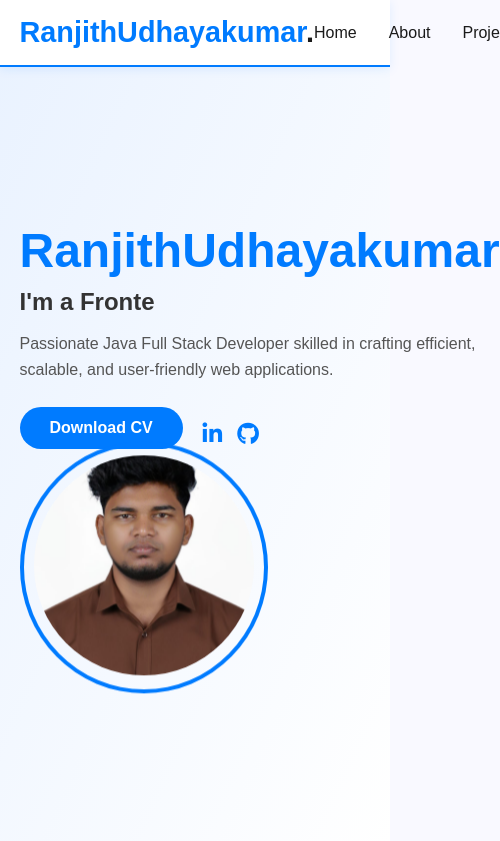
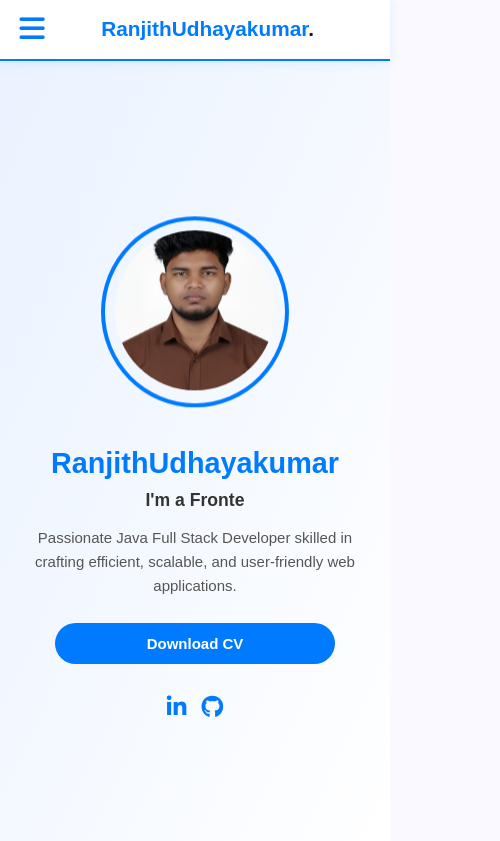
Before and after one commit to RanjithUdhayakumar/Portfolio, a plain HTML site: page index.html in a window 390 px wide. Shown: the top 841 px of the page, 500 px wide, since content can reach past the window. Drawn offline with Linux system fonts and the light colour scheme.

Commit message:
Add files via upload

```diff
--- a/index.html
+++ b/index.html
@@ -10,10 +10,19 @@
 <body>
 
  <!-- NAVBAR -->
+<!-- NAVBAR -->
 <nav class="navbar">
   <div class="container nav-container">
+    <!-- LEFT: TOGGLE BUTTON -->
+    <div class="menu-toggle" id="menu-toggle">
+      <i class="fas fa-bars"></i>
+    </div>
+
+    <!-- CENTER: LOGO -->
     <div class="logo">RanjithUdhayakumar<span>.</span></div>
-      <ul class="nav-links">
+
+    <!-- RIGHT: NAV LINKS -->
+    <ul class="nav-links" id="nav-links">
       <li><a href="#home">Home</a></li>
       <li><a href="#about">About</a></li>
       <li><a href="#projects">Projects</a></li>
@@ -21,6 +30,8 @@
     </ul>
   </div>
 </nav>
+
+
 
   <!-- HERO SECTION -->
   <section class="hero" id="home">
--- a/script.js
+++ b/script.js
@@ -21,3 +21,11 @@ let letter = "";
     setTimeout(type, 120);
   }
 })();
+// Mobile Menu Toggle
+const menuToggle = document.getElementById('menu-toggle');
+const navLinks = document.getElementById('nav-links');
+
+menuToggle.addEventListener('click', () => {
+  navLinks.classList.toggle('active');
+  menuToggle.classList.toggle('active');
+});
--- a/style.css
+++ b/style.css
@@ -314,3 +314,190 @@ footer {
   from { opacity: 0; transform: translateY(40px); }
   to { opacity: 1; transform: translateY(0); }
 }
+/* ========================= */
+/* RESPONSIVE DESIGN SECTION */
+/* ========================= */
+
+/* ======= Tablets (≤992px) ======= */
+@media (max-width: 992px) {
+  .nav-links {
+    gap: 1.2rem;
+  }
+
+  .hero-text h1 {
+    font-size: 2.5rem;
+  }
+
+  .hero-text h2 {
+    font-size: 1.3rem;
+  }
+
+  .hero-image .inner-circle img {
+    width: 180px;
+    height: 180px;
+  }
+
+  .project-grid {
+    grid-template-columns: repeat(auto-fit, minmax(220px, 1fr));
+  }
+}
+
+/* ======= Mobile (≤768px) ======= */
+@media (max-width: 768px) {
+
+  /* NAVBAR ALIGNMENT */
+  .nav-container {
+    display: flex;
+    justify-content: space-between;
+    align-items: center;
+    position: relative;
+    padding: 0.8rem 0;
+  }
+
+  /* MENU TOGGLE LEFT */
+  .menu-toggle {
+    display: block;
+    font-size: 1.8rem;
+    color: #007bff;
+    cursor: pointer;
+    order: 1;
+  }
+
+  .menu-toggle:hover {
+    color: #0056b3;
+  }
+
+  /* LOGO CENTER */
+  .logo {
+    order: 2;
+    text-align: center;
+    flex: 1;
+    font-size: 1.5rem;
+  }
+
+  /* NAV LINKS HIDDEN INITIALLY */
+  .nav-links {
+    position: absolute;
+    top: 100%;
+    left: 0;
+    right: 0;
+    background: #fff;
+    flex-direction: column;
+    align-items: center;
+    gap: 1.5rem;
+    border-top: 2px solid #007bff;
+    padding: 1.5rem 0;
+    transform: translateY(-120%);
+    opacity: 0;
+    pointer-events: none;
+    transition: all 0.4s ease;
+  }
+
+  /* ACTIVE STATE */
+  .nav-links.active {
+    transform: translateY(0);
+    opacity: 1;
+    pointer-events: auto;
+  }
+
+  /* HAMBURGER ROTATE ANIMATION */
+  .menu-toggle.active i {
+    transform: rotate(90deg);
+    transition: transform 0.3s ease;
+  }
+
+  /* Maintain space between navbar and hero */
+  .hero {
+    padding-top: 100px;
+  }
+
+  /* HERO SECTION */
+  .hero-container {
+    flex-direction: column-reverse;
+    text-align: center;
+    gap: 2rem;
+  }
+
+  .hero-text {
+    max-width: 100%;
+  }
+
+  .hero-text h1 {
+    font-size: 2rem;
+  }
+
+  .hero-text h2 {
+    font-size: 1.2rem;
+  }
+
+  .hero-buttons {
+    flex-direction: column;
+    align-items: center;
+    gap: 1rem;
+  }
+
+  .social-icons {
+    justify-content: center;
+  }
+
+  .hero-image .inner-circle img {
+    width: 160px;
+    height: 160px;
+  }
+
+  /* ABOUT SECTION */
+  .about {
+    padding: 70px 0;
+  }
+
+  .section-title {
+    font-size: 2rem;
+  }
+
+  /* PROJECTS */
+  .project-grid {
+    grid-template-columns: 1fr;
+  }
+
+  /* CONTACT */
+  .contact-form {
+    width: 90%;
+  }
+}
+
+/* ======= Small Phones (≤480px) ======= */
+@media (max-width: 480px) {
+  body {
+    font-size: 15px;
+  }
+
+  .logo {
+    font-size: 1.3rem;
+  }
+
+  .btn {
+    width: 80%;
+    text-align: center;
+  }
+
+  .hero-text h1 {
+    font-size: 1.8rem;
+  }
+
+  .hero-text h2 {
+    font-size: 1.1rem;
+  }
+
+  .inner-circle img {
+    width: 140px;
+    height: 140px;
+  }
+
+  .project-card {
+    padding: 20px;
+  }
+
+  footer {
+    font-size: 0.8rem;
+  }
+}
```
Lines whose indentation alone changed are shown as unchanged.
